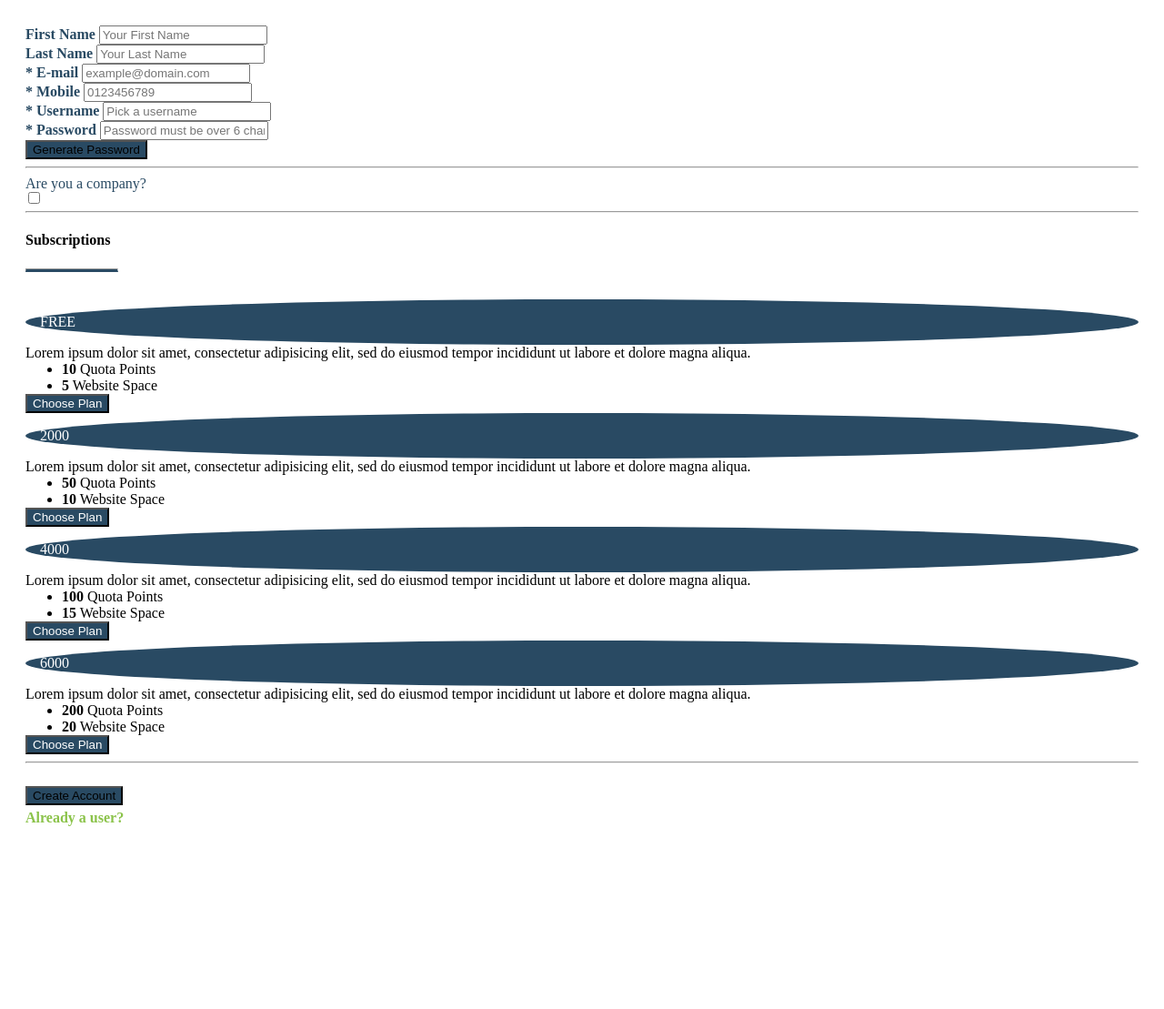
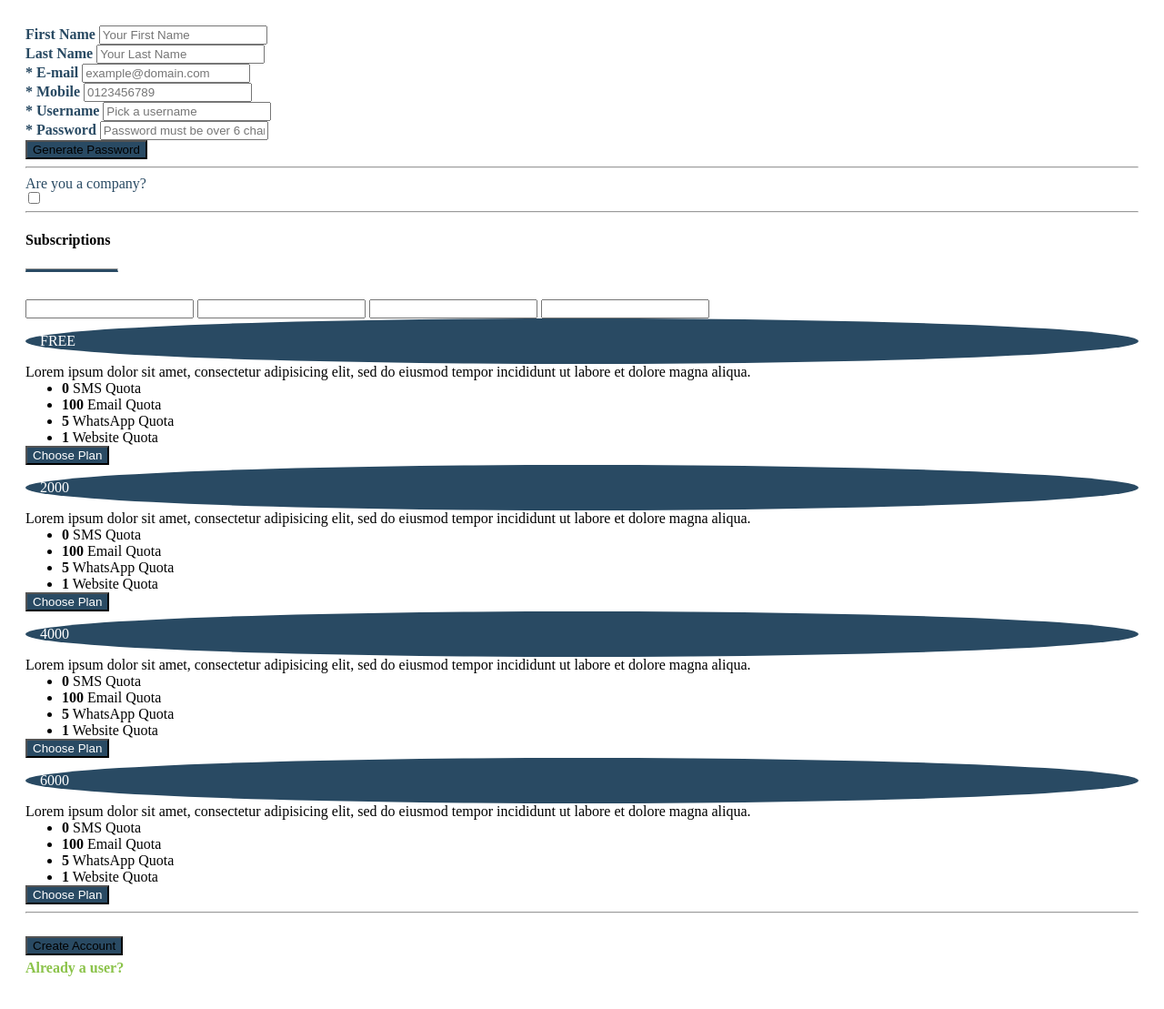
Before and after one commit to Olatayo-John/rating, a CodeIgniter app: the page made by application/views/templates/register.php in a window 1280 px wide. Shown: the whole page at 91% size. Before the commit the page ends 908 px from the top, so only its background shows below. Run offline with CodeIgniter, Linux system fonts and the light colour scheme.

Commit message:
modified:   application/controllers/User.php 	modified:   application/models/Usermodel.php 	modified:   application/views/templates/register.php 	modified:   assets/css/register.css 	modified:   assets/js/register.js

```diff
--- a/application/models/Usermodel.php
+++ b/application/models/Usermodel.php
@@ -142,19 +142,6 @@ class Usermodel extends CI_Model
 		return true;
 	}
 
-	public function insert_company_details($lastid)
-	{
-		$data = array(
-			'cmpyid' => $lastid,
-			'cmpyName' => htmlentities($this->input->post('cmpy')),
-			'cmpyEmail' => '',
-			'cmpyMobile' => '',
-			'cmpyLogo' => ''
-		);
-		$this->db->insert('company_details', $data);
-		return true;
-	}
-
 	public function insert_quota($lastid, $userspace, $form_key)
 	{
 		$data = array(
@@ -167,6 +154,19 @@ class Usermodel extends CI_Model
 			'by_form_key' => $form_key,
 		);
 		$this->db->insert('quota', $data);
+		return true;
+	}
+
+	public function insert_company_details($lastid)
+	{
+		$data = array(
+			'cmpyid' => $lastid,
+			'cmpyName' => htmlentities($this->input->post('cmpy')),
+			'cmpyEmail' => '',
+			'cmpyMobile' => '',
+			'cmpyLogo' => ''
+		);
+		$this->db->insert('company_details', $data);
 		return true;
 	}
 
--- a/application/views/templates/register.php
+++ b/application/views/templates/register.php
@@ -55,9 +55,10 @@
 		<div class="pt-4">
 			<h4 class="text-dark">Subscriptions</h4>
 			<hr class="sub">
-			<input type="hidden" name="quota" class="quota" id="quota">
-			<input type="hidden" name="webspace" class="webspace" id="webspace">
-			<input type="hidden" name="userspace" class="userspace" id="userspace">
+			<input type="text" name="sms_quota" class="sms_quota" id="sms_quota">
+			<input type="text" name="email_quota" class="email_quota" id="email_quota">
+			<input type="text" name="whatsapp_quota" class="whatsapp_quota" id="whatsapp_quota">
+			<input type="text" name="web_quota" class="web_quota" id="web_quota">
 
 			<div class="row col-md-12 m-0">
 				<div class="col-md-3 plandiv planone" plan="planone">
@@ -71,13 +72,14 @@
 						<div class="card-body">
 							<p class="text-center mb-3">Lorem ipsum dolor sit amet, consectetur adipisicing elit, sed do eiusmod tempor incididunt ut labore et dolore magna aliqua.</p>
 							<ol style="list-style-type: disc;">
-								<li><strong>10</strong> Quota Points</li>
-								<li><strong>5</strong> Website Space</li>
-								<li class="us"><strong>3</strong> Employee's Space</li>
+								<li><strong>0</strong> SMS Quota</li>
+								<li><strong>100</strong> Email Quota</li>
+								<li><strong>5</strong> WhatsApp Quota</li>
+								<li><strong>1</strong> Website Quota</li>
 							</ol>
 						</div>
 						<div class="card-footer p-0">
-							<button class="btn btn-block chooseplanbtn" quota="10" webspace="5" userspace="3" plan="planone" type="button">Choose Plan</button>
+							<button class="btn btn-block chooseplanbtn" sms_quota="0" email_quota="100" whatsapp_quota="5" web_quota="1" plan="planone" type="button">Choose Plan</button>
 						</div>
 					</div>
 				</div>
@@ -94,13 +96,14 @@
 						<div class="card-body">
 							<p class="text-center mb-3">Lorem ipsum dolor sit amet, consectetur adipisicing elit, sed do eiusmod tempor incididunt ut labore et dolore magna aliqua.</p>
 							<ol style="list-style-type: disc;">
-								<li><strong>50</strong> Quota Points</li>
-								<li><strong>10</strong> Website Space</li>
-								<li class="us"><strong>5</strong> Employee's Space</li>
+								<li><strong>0</strong> SMS Quota</li>
+								<li><strong>100</strong> Email Quota</li>
+								<li><strong>5</strong> WhatsApp Quota</li>
+								<li><strong>1</strong> Website Quota</li>
 							</ol>
 						</div>
 						<div class="card-footer p-0">
-							<button class="btn btn-block chooseplanbtn" quota="50" webspace="10" userspace="5" plan="plantwo" type="button">Choose Plan</button>
+							<button class="btn btn-block chooseplanbtn" sms_quota="0" email_quota="100" whatsapp_quota="5" web_quota="1" plan="plantwo" type="button">Choose Plan</button>
 						</div>
 					</div>
 				</div>
@@ -117,13 +120,14 @@
 						<div class="card-body">
 							<p class="text-center mb-3">Lorem ipsum dolor sit amet, consectetur adipisicing elit, sed do eiusmod tempor incididunt ut labore et dolore magna aliqua.</p>
 							<ol style="list-style-type: disc;">
-								<li><strong>100</strong> Quota Points</li>
-								<li><strong>15</strong> Website Space</li>
-								<li class="us"><strong>10</strong> Employee's Space</li>
+								<li><strong>0</strong> SMS Quota</li>
+								<li><strong>100</strong> Email Quota</li>
+								<li><strong>5</strong> WhatsApp Quota</li>
+								<li><strong>1</strong> Website Quota</li>
 							</ol>
 						</div>
 						<div class="card-footer p-0">
-							<button class="btn btn-block chooseplanbtn" quota="100" webspace="15" userspace="10" plan="planthree" type="button">Choose Plan</button>
+							<button class="btn btn-block chooseplanbtn" sms_quota="0" email_quota="100" whatsapp_quota="5" web_quota="1" plan="planthree" type="button">Choose Plan</button>
 						</div>
 					</div>
 				</div>
@@ -140,14 +144,14 @@
 						<div class="card-body">
 							<p class="text-center mb-3">Lorem ipsum dolor sit amet, consectetur adipisicing elit, sed do eiusmod tempor incididunt ut labore et dolore magna aliqua.</p>
 							<ol style="list-style-type: disc;">
-								<li><strong>200</strong> Quota Points</li>
-								<li><strong>20</strong> Website Space</li>
-								<li class="us"><strong>15</strong> Employee's Space</li>
-
+								<li><strong>0</strong> SMS Quota</li>
+								<li><strong>100</strong> Email Quota</li>
+								<li><strong>5</strong> WhatsApp Quota</li>
+								<li><strong>1</strong> Website Quota</li>
 							</ol>
 						</div>
 						<div class="card-footer p-0">
-							<button class="btn btn-block chooseplanbtn" quota="150" webspace="20" userspace="15" plan="planfour" type="button">Choose Plan</button>
+							<button class="btn btn-block chooseplanbtn" sms_quota="0" email_quota="100" whatsapp_quota="5" web_quota="1" plan="planfour" type="button">Choose Plan</button>
 						</div>
 					</div>
 				</div>
@@ -172,6 +176,7 @@
 	$(document).ready(function() {
 		$('[data-toggle="tooltip"]').tooltip();
 
+		//check for duplicate username
 		$(".uname").keyup(function() {
 			var uname_val = $(".uname").val();
 			var csrfName = $(".csrf_token").attr("name");
@@ -206,14 +211,15 @@
 		$(".cmpychkb").change(function() {
 			var chl = $('#cmpychkb').is(":checked");
 			if (chl == true) {
-				$('.cmpydiv,li.us').fadeIn();
+				$('.cmpydiv').fadeIn();
 				$('.cmpy').attr('required', 'required');
 			} else {
-				$('.cmpydiv,li.us').fadeOut();
+				$('.cmpydiv').fadeOut();
 				$('.cmpy').removeAttr('required');
 			}
 		});
 
+		//check for duplicate companyName
 		$(".cmpy").keyup(function() {
 			var cmpy_val = $(".cmpy").val();
 			var csrfName = $(".csrf_token").attr("name");
--- a/assets/css/register.css
+++ b/assets/css/register.css
@@ -43,7 +43,7 @@ hr.sub{
 	margin: 0;
 }
 
-.cmpydiv,li.us{
+.cmpydiv{
 	display: none;
 }
 .chooseplanbtn:hover{
--- a/assets/js/register.js
+++ b/assets/js/register.js
@@ -40,7 +40,6 @@ $(document).ready(function () {
 		var hpwd = $('.pwd').attr('type', 'password');
 	});
 
-
 	//mouse event on "ANY" plan
 	$(".plandiv").on({
 		mouseenter: function () {
@@ -71,16 +70,18 @@ $(document).ready(function () {
 
 	$(document).on('click', '.chooseplanbtn', function () {
 		var plan = $(this).attr("plan");
-		var quota = $(this).attr("quota");
-		var webspace = $(this).attr("webspace");
-		var userspace = $(this).attr("userspace");
+		var sms_quota = $(this).attr("sms_quota");
+		var email_quota = $(this).attr("email_quota");
+		var whatsapp_quota = $(this).attr("whatsapp_quota");
+		var web_quota = $(this).attr("web_quota");
 
-		$(".quota,.webspace").val("");
+		$(".sms_quota,.email_quota,.whatsapp_quota,.web_quota").val("");
 
-		if (plan !== "" && quota !== "" && webspace !== "" && userspace !== "") {
-			$(".quota").val(quota);
-			$(".webspace").val(webspace);
-			$(".userspace").val(userspace);
+		if (plan !== "" && sms_quota !== "" && email_quota !== "" && whatsapp_quota !== "" && web_quota !== "") {
+			$(".sms_quota").val(sms_quota);
+			$(".email_quota").val(email_quota);
+			$(".whatsapp_quota").val(whatsapp_quota);
+			$(".web_quota").val(web_quota);
 
 			$(".chooseplanbtn").removeClass("bg-success").html("Choose Plan");;
 			$(this).addClass("bg-success").html("Current Plan");
@@ -89,16 +90,19 @@ $(document).ready(function () {
 		}
 	});
 
+	//check all validation
 	$('button.registerbtn').click(function (e) {
-		// e.preventDefault();
+		e.preventDefault();
 		var email = $('.email').val();
 		var mobile = $('.mobile').val();
 		var cmpy = $('.cmpy').val();
 		var cmpychkb = $('.cmpychkb').val();
 		var uname = $('.uname').val();
 		var pwd = $('.pwd').val();
-		var quota = $(".quota").val();
-		var webspace = $(".webspace").val();
+		var sms_quota = $(".sms_quota").val();
+		var email_quota = $(".email_quota").val();
+		var whatsapp_quota = $(".whatsapp_quota").val();
+		var web_quota = $(".web_quota").val();
 
 		if (email == "" || email == null) {
 			$('.email').css('border', '2px solid red');
@@ -151,7 +155,7 @@ $(document).ready(function () {
 			$('.pwd').css('border', '1px solid #ced4da');
 			$('.pwderr').hide();
 		}
-		if (quota == "" || quota == null || webspace == "" || webspace == null) {
+		if (sms_quota == "" || sms_quota == null || email_quota == "" || email_quota == null || whatsapp_quota == "" || whatsapp_quota == null || web_quota == "" || web_quota == null) {
 			$(".ajax_succ_div,.ajax_err_div").hide();
 			$(".ajax_res_err").text("Please pick a plan");
 			$(".ajax_err_div").fadeIn().delay("6000").fadeOut();
```
Also changed, not shown: application/controllers/User.php (+1 -25 lines).
